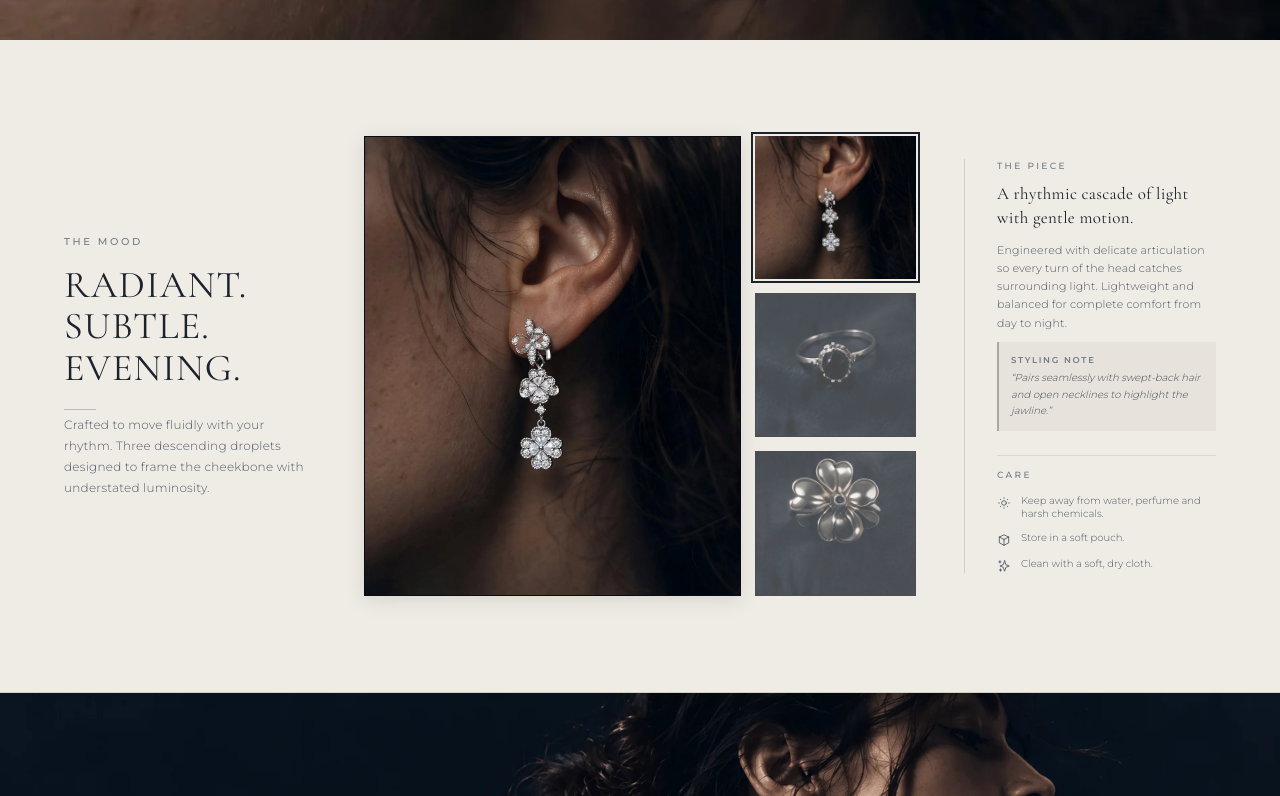
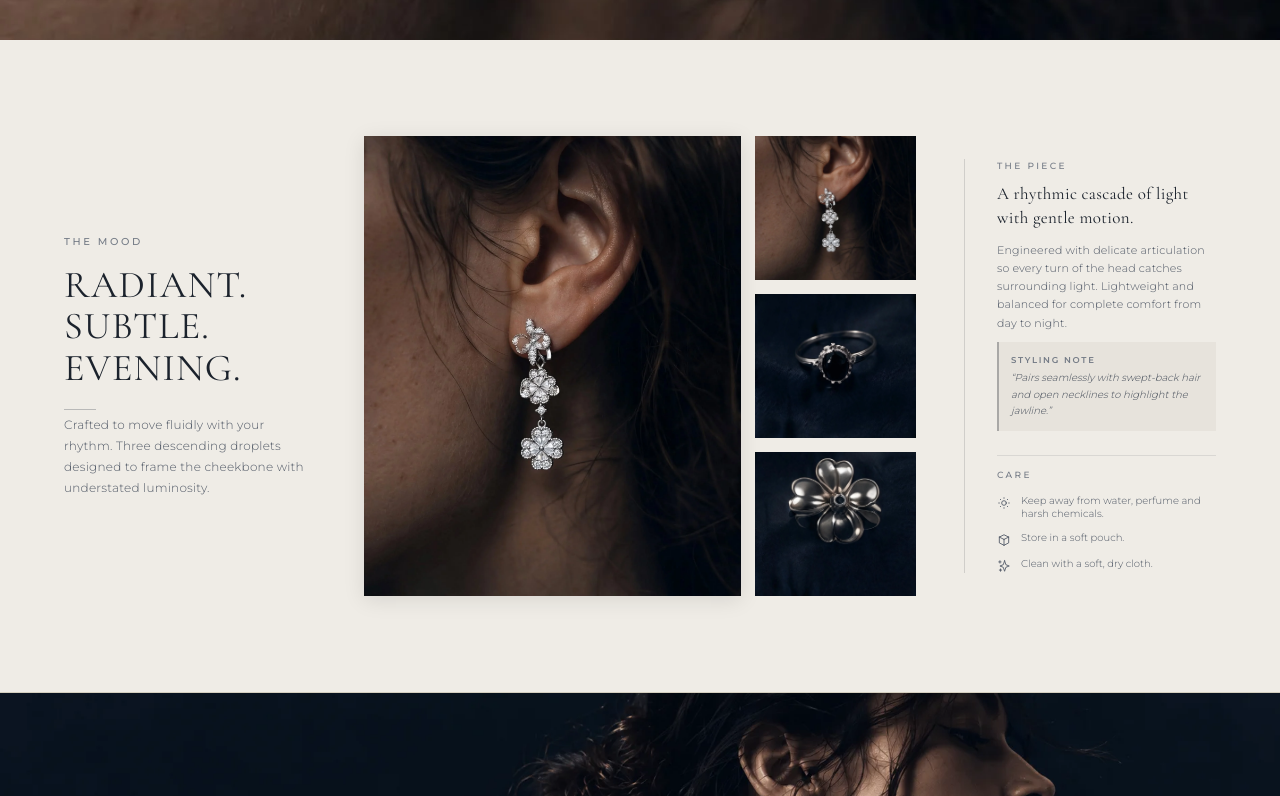
Before and after one commit to rayyan237/AZOR, a Next.js app: page /archive/the-afterglow in a window 1280 px wide. Shown: the part 760-1556 px from the top of the page. Built offline with nearby package versions, Linux system fonts and the light colour scheme.

Commit message:
style(showcase-gallery): remove active indicator rings and opacity masks from thumbnail controls

```diff
--- a/src/components/product/ProductShowcaseSection.tsx
+++ b/src/components/product/ProductShowcaseSection.tsx
@@ -9,12 +9,6 @@ interface ProductShowcaseSectionProps {
 }
 
 export function ProductShowcaseSection({ piece }: ProductShowcaseSectionProps) {
-  // Available images: 3 thumbnails + main
-  const allImages = [
-    ...(piece.gallery.thumbnails || []),
-    piece.gallery.main,
-  ].filter(Boolean);
-
   // Set the first thumbnail as active by default
   const [selectedImage, setSelectedImage] = useState(
     piece.gallery.thumbnails?.[0] || piece.gallery.main
@@ -66,7 +60,7 @@ export function ProductShowcaseSection({ piece }: ProductShowcaseSectionProps) {
         <div className="lg:col-span-6 w-full flex flex-col sm:flex-row gap-2.5 xs:gap-3 sm:gap-3.5 h-[420px] xs:h-[460px] sm:h-[400px] md:h-[440px] lg:h-[420px] xl:h-[460px]">
 
           {/* Main Large Display Image */}
-          <div className="relative w-full sm:w-[70%] h-[72%] sm:h-full overflow-hidden bg-[#070D18] shadow-[0_4px_20px_rgba(0,0,0,0.1)] border border-black/5">
+          <div className="relative w-full sm:w-[70%] h-[72%] sm:h-full overflow-hidden bg-[#070D18] shadow-[0_4px_20px_rgba(0,0,0,0.1)]">
             <Image
               key={selectedImage.src}
               src={selectedImage.src}
@@ -78,22 +72,15 @@ export function ProductShowcaseSection({ piece }: ProductShowcaseSectionProps) {
             />
           </div>
 
-          {/* 3 Interactive Clickable Thumbnails */}
+          {/* 3 Clickable Thumbnails (Raw, zero filters, zero focus rings or border highlights) */}
           <div className="flex sm:flex-col gap-2.5 xs:gap-3 sm:gap-3.5 w-full sm:w-[30%] h-[28%] sm:h-full">
-            {piece.gallery.thumbnails.slice(0, 3).map((thumb, index) => {
-              const isActive = selectedImage.src === thumb.src;
-
-              return (
+            {piece.gallery.thumbnails.slice(0, 3).map((thumb, index) => (
               <button
                 key={index}
                 type="button"
                 onClick={() => setSelectedImage(thumb)}
                 aria-label={`View photo angle ${index + 1}`}
-                  className={`relative flex-1 w-full h-full overflow-hidden bg-[#070D18] cursor-pointer transition-all duration-200 focus:outline-none ${
-                    isActive
-                      ? "ring-2 ring-[#1B222C] ring-offset-2 ring-offset-[#EFECE6] opacity-100"
-                      : "opacity-70 hover:opacity-100 border border-black/10"
-                  }`}
+                className="relative flex-1 w-full h-full overflow-hidden bg-[#070D18] cursor-pointer focus:outline-none select-none p-0 border-0"
               >
                 <Image
                   src={thumb.src}
@@ -103,8 +90,7 @@ export function ProductShowcaseSection({ piece }: ProductShowcaseSectionProps) {
                   className="object-cover object-center pointer-events-none select-none"
                 />
               </button>
-              );
-            })}
+            ))}
           </div>
 
         </div>
```
Lines whose indentation alone changed are shown as unchanged.
